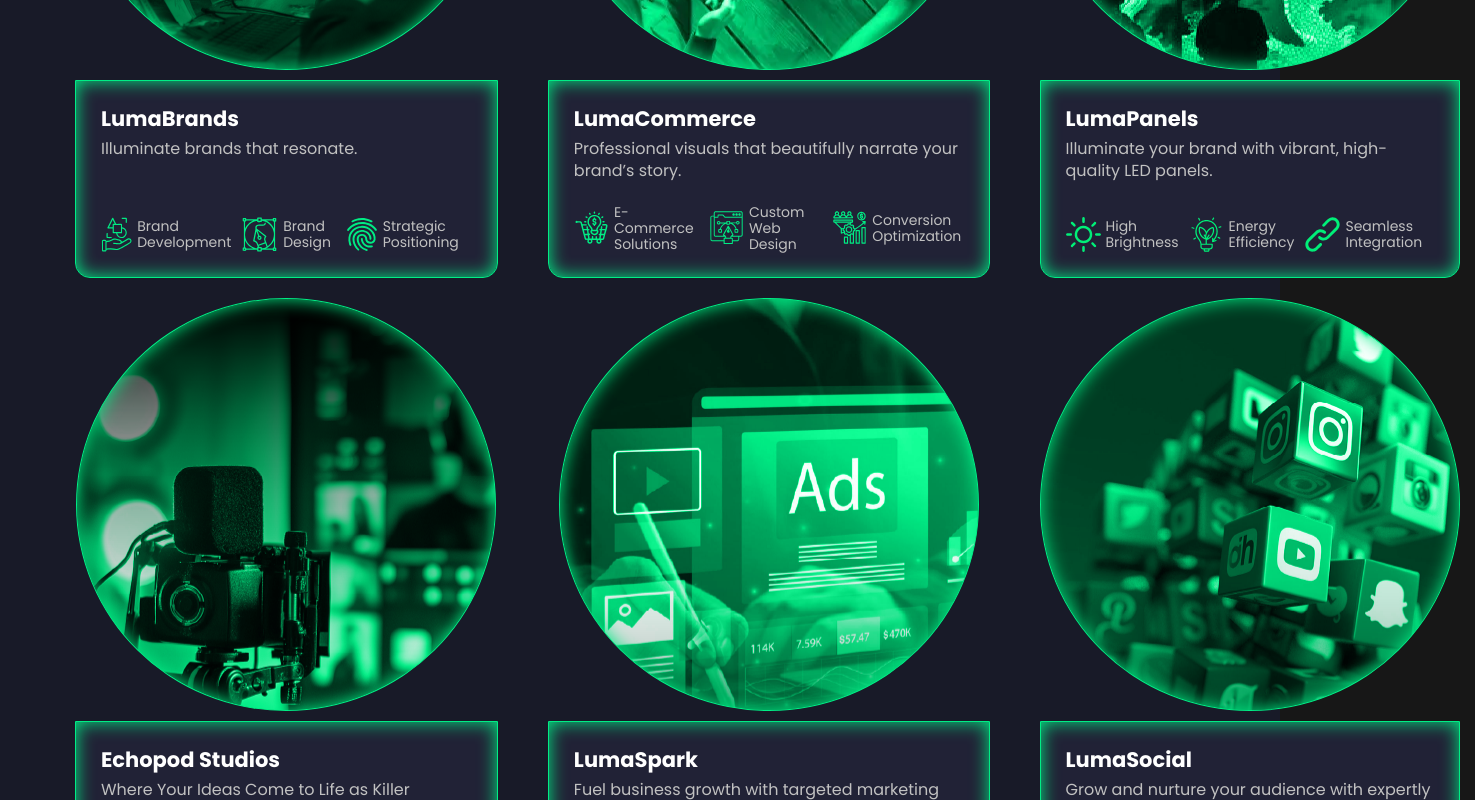
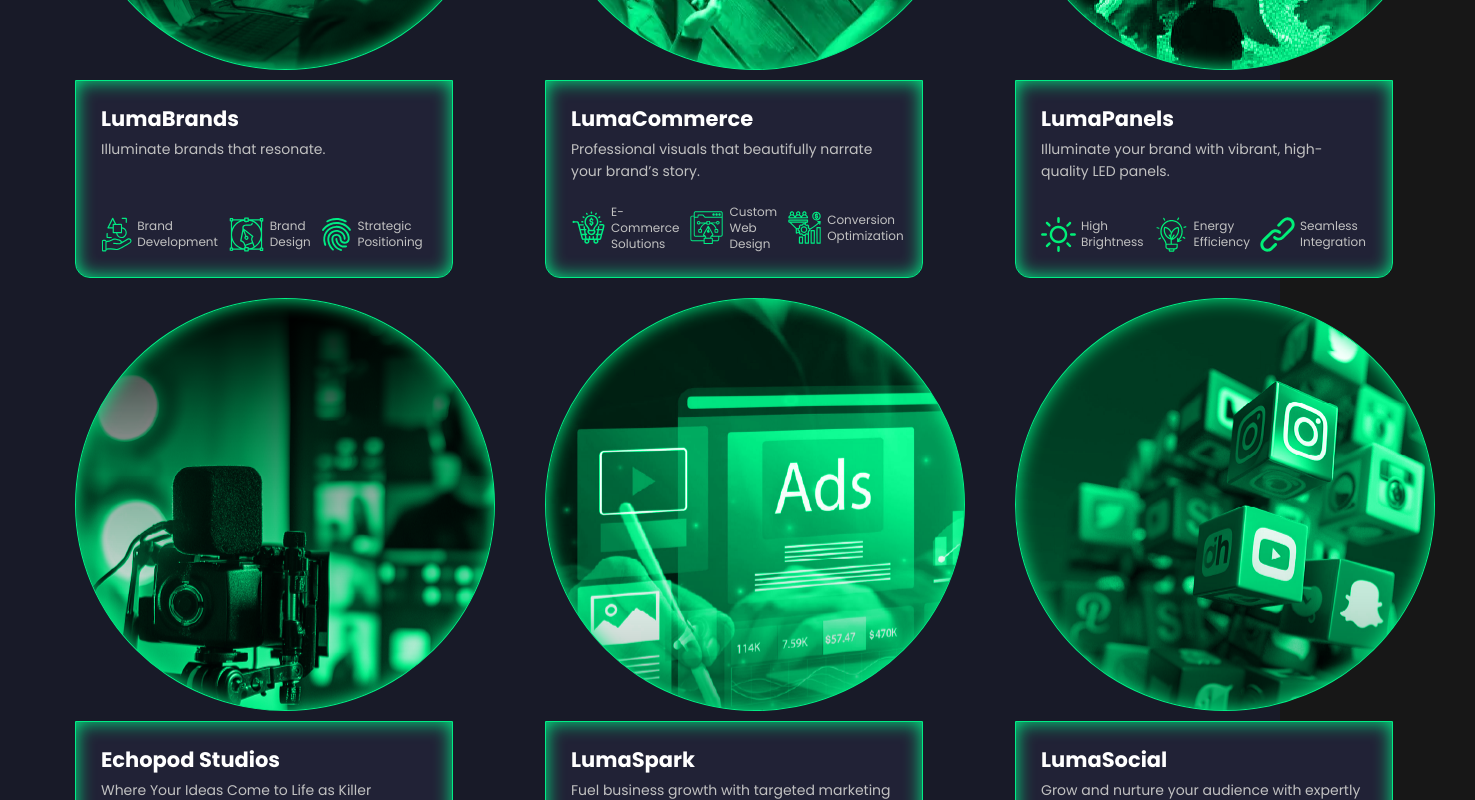
Before and after one commit to vishnutk41/team-lumyn, a Next.js app: page / in a window 1280 px wide. Shown: the part 1360-2160 px from the top of the page, 1475 px wide, since content can reach past the window. Built offline with nearby package versions, Linux system fonts and the light colour scheme.

Commit message:
vibe bring-3 items in 1 frame

```diff
--- a/src/styles/home.scss
+++ b/src/styles/home.scss
@@ -350,7 +350,7 @@
           flex-direction: column;
           // margin-top: auto;
           margin-top: 10px;
-          width: 100%;
+          width: 90%;
           padding: 25px;
           height: 200px;
           background-color: #212236;
@@ -372,7 +372,7 @@
           .sub_title {
              font-family: "Poppins", serif;
              margin-top: 6px;
-            font-size: 16px;
+            font-size: 14px;
             font-weight: 400;
             line-height: 22px;
             text-align: left;
@@ -385,7 +385,7 @@
             display: flex;
             margin-top: auto;
             flex-direction: row;
-            width: 100%;
+            width: 80%;
             gap: 10px;
 
             .wrapper {
@@ -394,7 +394,7 @@
               width: fit-content;
               align-items: center;
               font-family: "Poppins", serif;
-              font-size: 14px;
+              font-size: 12px;
               font-weight: 400;
               line-height: 16px;
               text-align: left;
@@ -1006,9 +1006,9 @@
             color: #00ed85;
           }
 
-          .primay_button{
-            // margin-top: 40px;
-          }
+          // .primay_button{
+          //   // margin-top: 40px;
+          // }
 
         }
       }
@@ -2026,8 +2026,11 @@
                text-align: left;
                text-underline-position: from-font;
                text-decoration-skip-ink: none; color: #00ed85;
-              } .primay_button{ // margin-top: 40px;
-                } } } } }
+              }
+              // .primay_button{
+              //   // margin-top: 40px;
+              //   }
+               } } } }
 
     .section_five {
       // min-height: 100vh;
```
